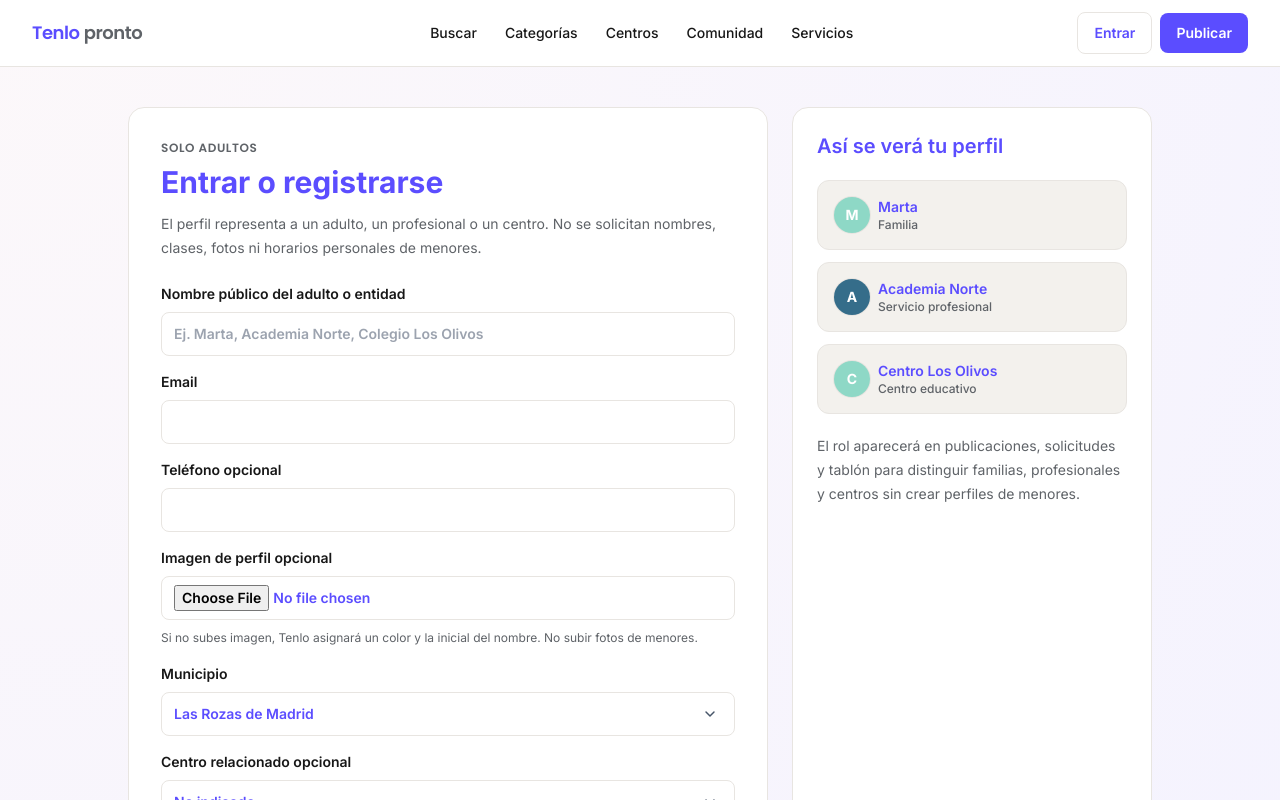
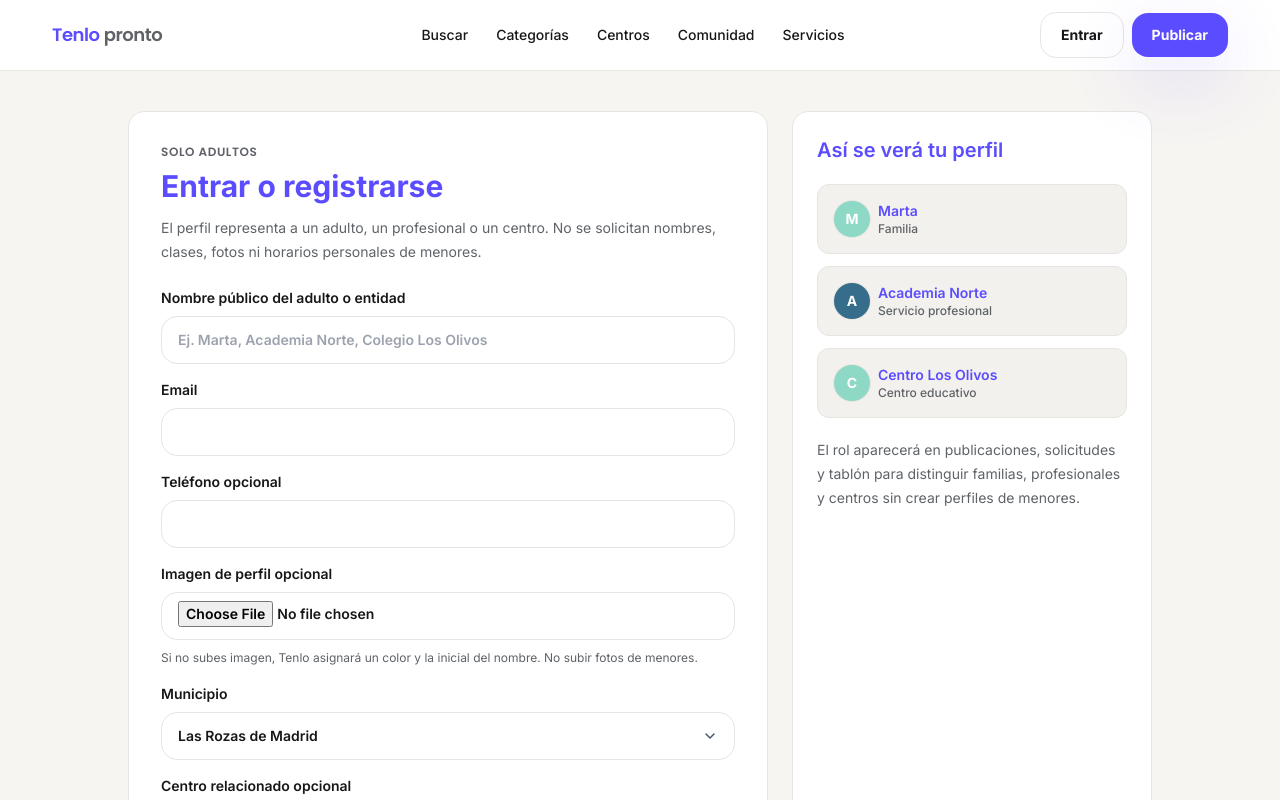
Before and after one commit to rdrgzjavier/kiryco, a Next.js app: page /login in a window 1280 px wide. Shown: the top 800 px of the page. Built offline with nearby package versions, Linux system fonts and the light colour scheme.

Commit message:
Apply warm tech base styles

```diff
--- a/src/app/globals.css
+++ b/src/app/globals.css
@@ -12,38 +12,38 @@
 
 body {
   margin: 0;
-  background: radial-gradient(circle at 0% 0%, #fcf8fa 0%, #f3f2ff 100%);
-  color: #1e293b;
+  background: #F7F5F2;
+  color: #171717;
   min-height: 100vh;
 }
 
 @layer components {
   .page {
-    @apply mx-auto w-full max-w-7xl px-5 sm:px-6 lg:px-8;
+    @apply mx-auto w-full max-w-[1240px] px-5 sm:px-6 lg:px-8;
   }
 
   .section-shell {
-    @apply page py-10 sm:py-12 lg:py-14;
+    @apply page py-12 sm:py-16 lg:py-20;
   }
 
   .card {
-    @apply rounded-2xl border border-line bg-panel shadow-none;
+    @apply rounded-[22px] border border-line bg-panel shadow-none;
   }
 
   .btn-primary {
-    @apply inline-flex items-center justify-center gap-2 rounded-lg bg-ink px-4 py-2.5 text-sm font-semibold text-white transition-all duration-200 hover:scale-[1.02] hover:bg-lavender hover:text-ink active:scale-95 focus:outline-none focus:ring-2 focus:ring-ink focus:ring-offset-2;
+    @apply inline-flex min-h-11 items-center justify-center gap-2 rounded-2xl bg-ink px-5 py-3 text-sm font-bold text-white shadow-lift transition-all duration-200 hover:scale-[1.01] hover:bg-ink/90 active:scale-95 focus:outline-none focus:ring-2 focus:ring-ink focus:ring-offset-2;
   }
 
   .btn-secondary {
-    @apply inline-flex items-center justify-center gap-2 rounded-lg border border-line bg-panel px-4 py-2.5 text-sm font-semibold text-ink transition-all duration-200 hover:scale-[1.02] hover:border-ink hover:bg-soft active:scale-95 focus:outline-none focus:ring-2 focus:ring-ink focus:ring-offset-2;
+    @apply inline-flex min-h-11 items-center justify-center gap-2 rounded-2xl border border-line bg-panel px-5 py-3 text-sm font-bold text-slatecopy transition-all duration-200 hover:border-ink hover:text-ink active:scale-95 focus:outline-none focus:ring-2 focus:ring-ink focus:ring-offset-2;
   }
 
   .icon-button {
-    @apply inline-flex h-10 w-10 items-center justify-center rounded-lg border border-line bg-panel text-ink transition hover:border-ink hover:bg-soft focus:outline-none focus:ring-2 focus:ring-ink focus:ring-offset-2;
+    @apply inline-flex h-11 w-11 items-center justify-center rounded-2xl border border-line bg-panel text-slatecopy transition hover:border-ink hover:text-ink focus:outline-none focus:ring-2 focus:ring-ink focus:ring-offset-2;
   }
 
   .chip {
-    @apply inline-flex items-center rounded-full bg-lavender/40 px-3 py-1 text-xs font-semibold text-ink ring-1 ring-lavender;
+    @apply inline-flex items-center rounded-full bg-lavender px-3 py-1 text-xs font-semibold text-ink ring-1 ring-ink/10;
   }
 
   .label {
@@ -51,7 +51,7 @@ body {
   }
 
   .field {
-    @apply mt-2 min-h-11 w-full rounded-lg border border-line bg-panel px-3 text-sm text-ink outline-none focus:border-ink focus:ring-2 focus:ring-ink/20;
+    @apply mt-2 min-h-12 w-full rounded-2xl border border-line bg-panel px-4 text-sm text-slatecopy outline-none focus:border-ink focus:ring-2 focus:ring-ink/20;
   }
 
   select.field {
@@ -65,14 +65,14 @@ body {
   }
 
   .section-title {
-    @apply font-poppins text-2xl font-bold leading-tight text-black sm:text-3xl;
+    @apply text-3xl font-bold leading-tight text-slatecopy sm:text-4xl;
   }
 
   .page-title {
-    @apply font-poppins mt-2 text-3xl font-bold leading-tight text-black sm:text-4xl;
+    @apply mt-2 text-4xl font-extrabold leading-tight text-slatecopy sm:text-5xl lg:text-[56px];
   }
 
   .lead {
-    @apply mt-3 max-w-3xl text-base leading-7 text-slatecopy;
+    @apply mt-4 max-w-3xl text-base leading-7 text-muted sm:text-lg;
   }
 }
```
